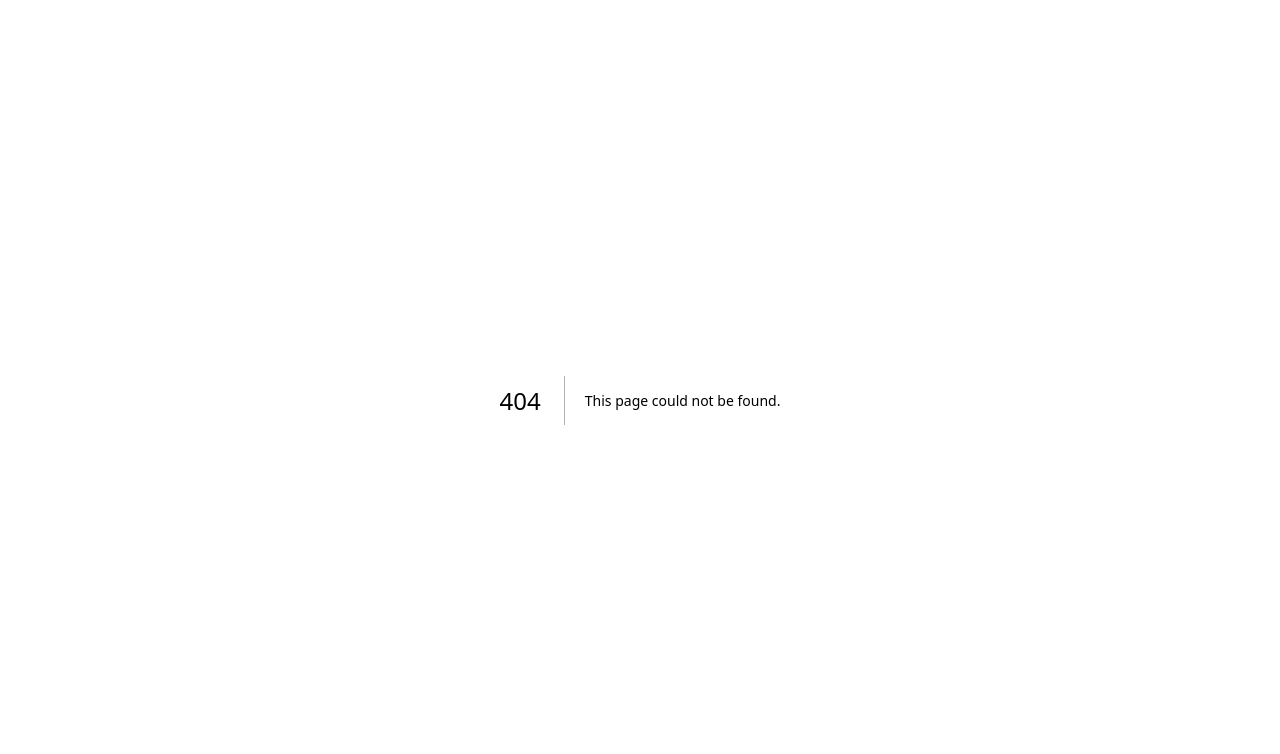
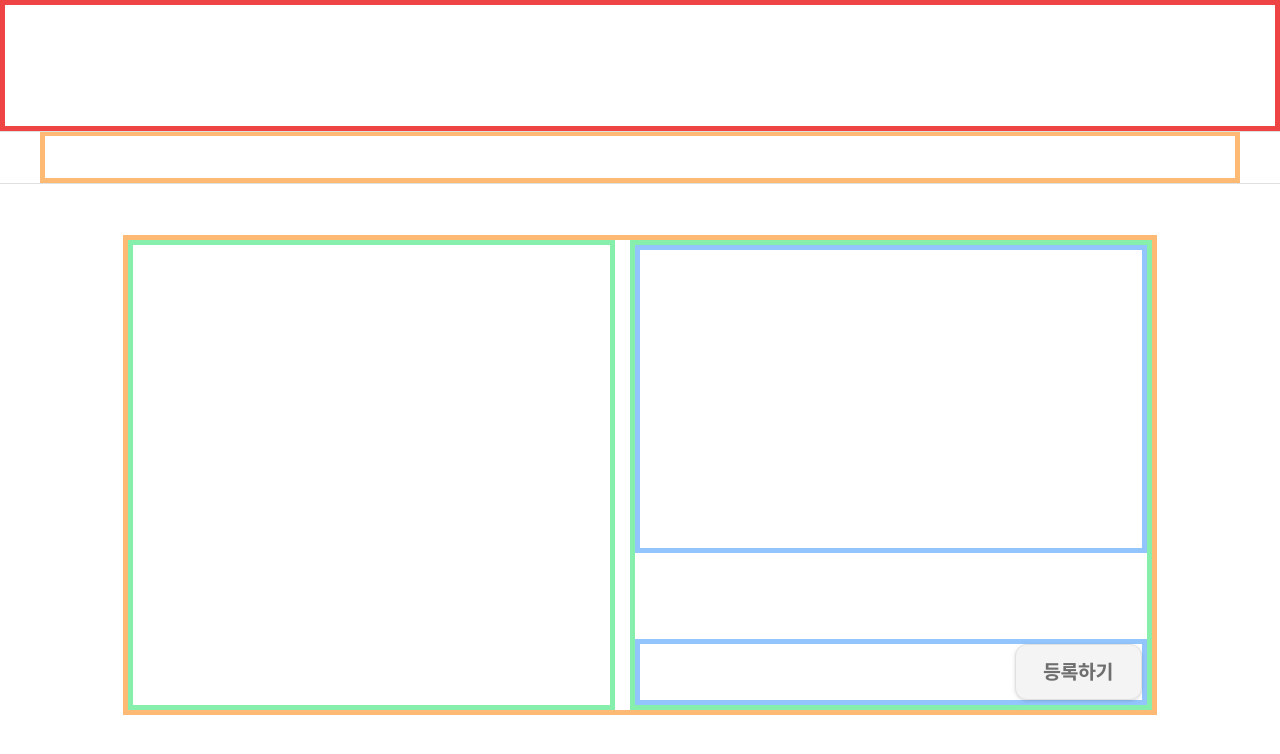
Before and after one commit to mobi-projects/nail-case-client, a Next.js app: page /manager/sub/photo in a window 1280 px wide. Before the commit this address had no page. Shown: the top 754 px of the page. Built offline with nearby package versions, Linux system fonts and the light colour scheme.

Commit message:
🎨 manager/sub/photo CCI
* issue: [NAILCASE-138](https://nailcase.atlassian.net/browse/NAILCASE-138)
sub-issues:
 - [NAILCASE-148](https://nailcase.atlassian.net/browse/NAILCASE-148)

```diff
--- /dev/null
+++ b/src/app/(manager)/manager/sub/photo/page.tsx
@@ -0,0 +1,13 @@
+import Manager_Sub_Photo_01 from "@/component/custom/manager/sub/photo/01"
+import Manager_Sub_Photo_02 from "@/component/custom/manager/sub/photo/02"
+
+export default function ManagerSubPhoto() {
+	return (
+		<div className="flex h-full w-full flex-col items-center gap-[52px]">
+			<Manager_Sub_Photo_01 />
+			<div className="flex h-fit w-[1033.37px] items-center justify-center">
+				<Manager_Sub_Photo_02 />
+			</div>
+		</div>
+	)
+}
--- a/src/component/custom/manager/sub/layout/01/index.tsx
+++ b/src/component/custom/manager/sub/layout/01/index.tsx
@@ -1,11 +1,10 @@
 export function Manager_Sub_Layout_01() {
 	return (
-		<>
-			<div className="h-[131px] w-full bg-transparent">
-				<div className="absolute left-0 top-0 h-[131px] w-full border-[5px] border-red-500" />
-			</div>
+		<div className="flex h-fit w-full">
+			<div className="h-[131px] w-full" />
+			<div className="absolute left-0 top-0 h-[131px] w-full border-[5px] border-red-500" />
 			<AbsoluteDivider />
-		</>
+		</div>
 	)
 }
 function AbsoluteDivider() {
--- /dev/null
+++ b/src/component/custom/manager/sub/photo/01/index.tsx
@@ -0,0 +1,15 @@
+export default function Manager_Sub_Photo_01() {
+	return (
+		<div className="flex w-full flex-col">
+			<div className="h-[52px] w-full justify-center border-[5px] border-orange-300" />
+			<Divider />
+		</div>
+	)
+}
+function Divider() {
+	return (
+		<div>
+			<div className="absolute left-0 h-[1px] w-full bg-Gray20" />
+		</div>
+	)
+}
--- /dev/null
+++ b/src/component/custom/manager/sub/photo/02/index.tsx
@@ -0,0 +1,32 @@
+import { NTButton } from "@/component/common/atom/nt-button"
+
+export default function Manager_Sub_Photo_02() {
+	return (
+		<div className="flex h-[480px] w-full justify-between border-[5px] border-orange-300">
+			<Manager_Sub_Photo_02_01 />
+			<Manager_Sub_Photo_02_02 />
+		</div>
+	)
+}
+function Manager_Sub_Photo_02_01() {
+	return <div className="h-full w-[486.94px] border-[5px] border-green-300" />
+}
+function Manager_Sub_Photo_02_02() {
+	return (
+		<div className="flex h-full w-[522.11px] flex-col items-center justify-between border-[5px] border-green-300">
+			<Manager_Sub_Photo_02_02_01 />
+			<Manager_Sub_Photo_02_02_02 />
+		</div>
+	)
+}
+
+function Manager_Sub_Photo_02_02_01() {
+	return <div className="h-[308px] w-full border-[5px] border-blue-300" />
+}
+function Manager_Sub_Photo_02_02_02() {
+	return (
+		<div className="flex h-fit w-full items-center justify-end border-[5px] border-blue-300">
+			<NTButton disabled>등록하기</NTButton>
+		</div>
+	)
+}
```
